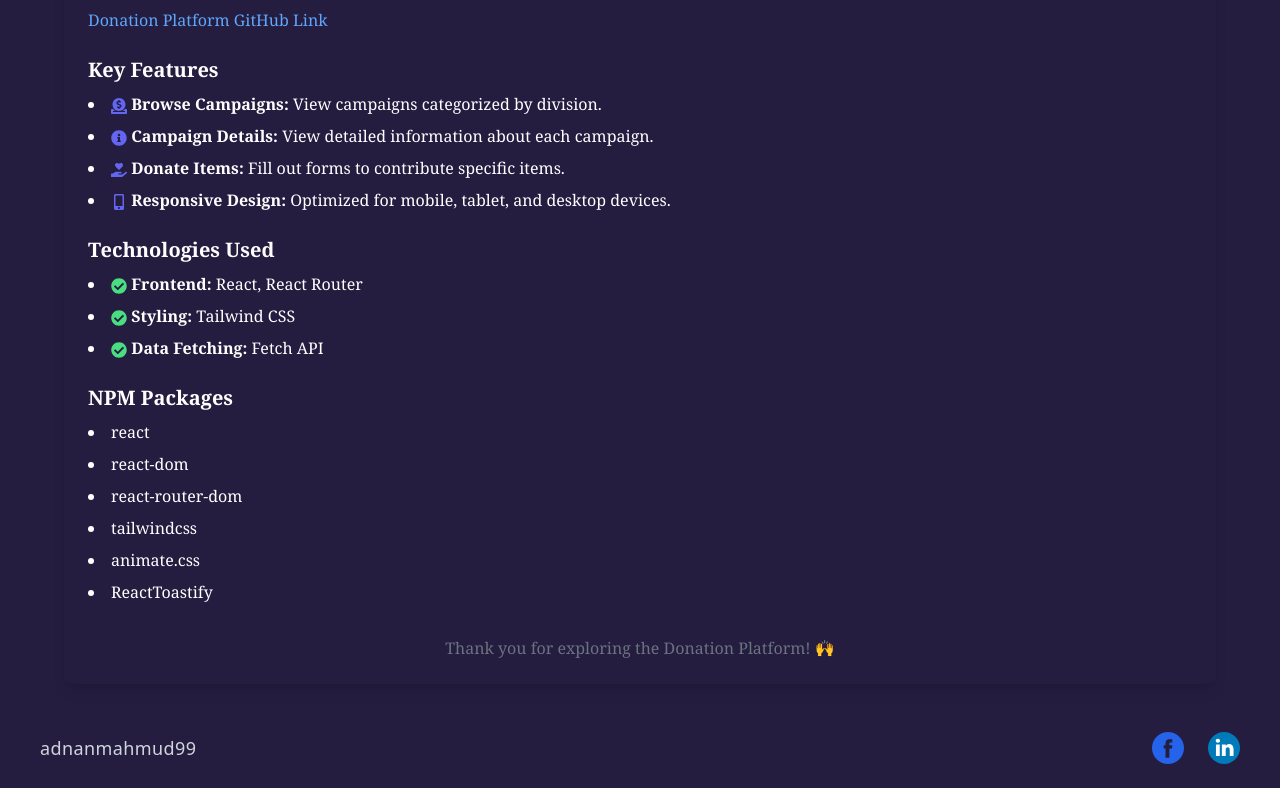
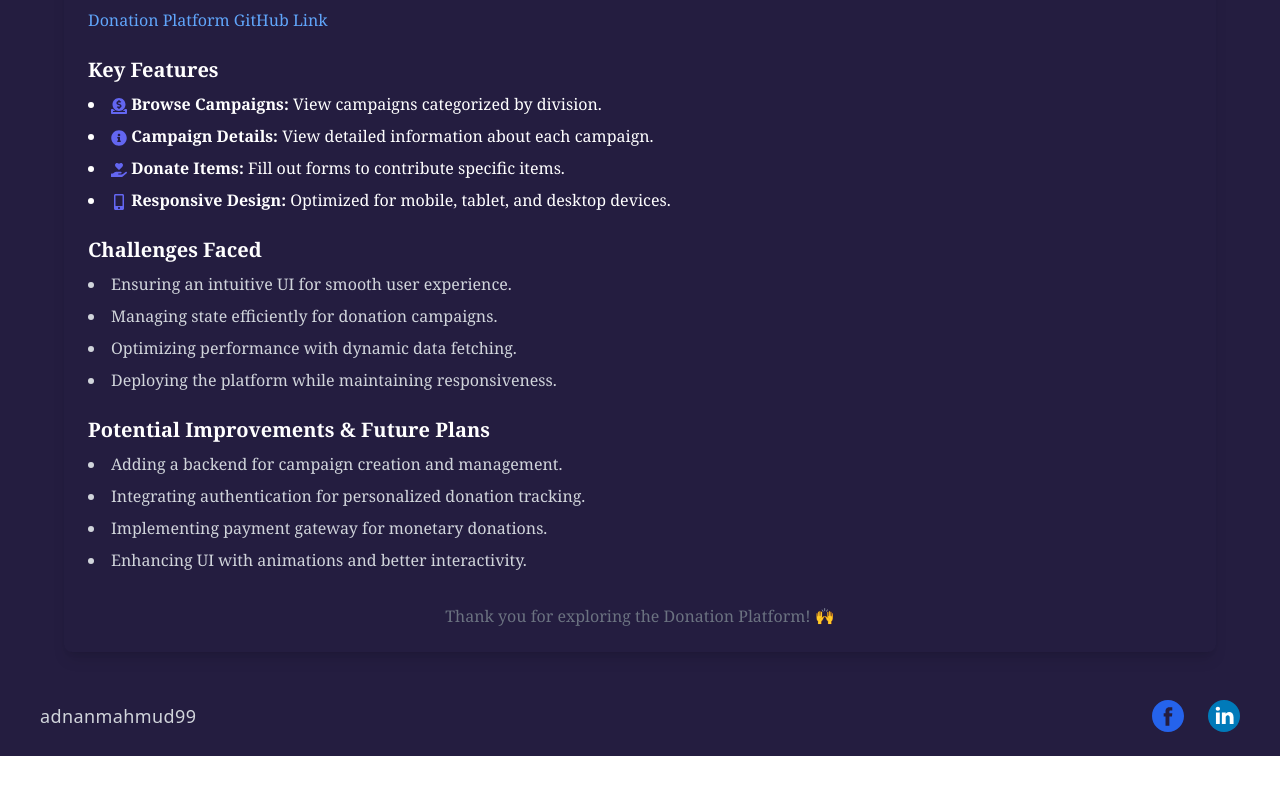
Before and after one commit to adnanmahmud0/adnanmahmud, a React (Vite) app: page /Donation-Platform in a window 1280 px wide. Shown: the part 778-1566 px from the top of the page. After the commit the page ends 1534 px from the top, so only its background shows below. Built offline with nearby package versions, Linux system fonts and the light colour scheme.

Commit message:
protfulio cv updated

```diff
--- a/src/Component/Section/Crowdcube.jsx
+++ b/src/Component/Section/Crowdcube.jsx
@@ -55,6 +55,24 @@ const Crowdcube = () => {
                     </ul>
                 </div>
 
+                <div className="mb-6">
+                    <h2 className="text-xl font-semibold mb-2 text-blue-300">🚧 Challenges Faced</h2>
+                    <ul className="list-disc list-inside space-y-2 text-gray-300">
+                        <li>Implementing secure authentication.</li>
+                        <li>Optimizing the campaign management system.</li>
+                        <li>Ensuring smooth performance for high-traffic use.</li>
+                    </ul>
+                </div>
+
+                <div className="mb-6">
+                    <h2 className="text-xl font-semibold mb-2 text-blue-300">🔮 Potential Improvements & Future Plans</h2>
+                    <ul className="list-disc list-inside space-y-2 text-gray-300">
+                        <li>Adding blockchain-based payment integration.</li>
+                        <li>Implementing AI-driven campaign suggestions.</li>
+                        <li>Expanding donation tracking with real-time analytics.</li>
+                    </ul>
+                </div>
+
                 <p className="text-center text-gray-400 mt-8">
                     Thank you for exploring Crowdcube! 🚀
                 </p>
--- a/src/Component/Section/DonationPlatform.jsx
+++ b/src/Component/Section/DonationPlatform.jsx
@@ -4,8 +4,8 @@ import screenshot from '../../assets/project2.png';
 
 const DonationPlatform = () => {
     return (
-        <div className="min-h-screen  text-white p-6">
-            <div className="max-w-6xl mx-auto  shadow-lg rounded-lg p-6">
+        <div className="min-h-screen text-white p-6">
+            <div className="max-w-6xl mx-auto shadow-lg rounded-lg p-6">
                 <h1 className="text-6xl font-bold text-center mb-6 text-white">Donation Platform</h1>
 
                 <p className="text-lg text-gray-300 text-center mb-4">
@@ -55,23 +55,22 @@ const DonationPlatform = () => {
                 </div>
 
                 <div className="mb-6">
-                    <h2 className="text-xl font-semibold mb-2">Technologies Used</h2>
-                    <ul className="list-disc list-inside space-y-2">
-                        <li><FaCheckCircle className="inline text-green-400" /> <strong>Frontend:</strong> React, React Router</li>
-                        <li><FaCheckCircle className="inline text-green-400" /> <strong>Styling:</strong> Tailwind CSS</li>
-                        <li><FaCheckCircle className="inline text-green-400" /> <strong>Data Fetching:</strong> Fetch API</li>
+                    <h2 className="text-xl font-semibold mb-2">Challenges Faced</h2>
+                    <ul className="list-disc list-inside space-y-2 text-gray-300">
+                        <li>Ensuring an intuitive UI for smooth user experience.</li>
+                        <li>Managing state efficiently for donation campaigns.</li>
+                        <li>Optimizing performance with dynamic data fetching.</li>
+                        <li>Deploying the platform while maintaining responsiveness.</li>
                     </ul>
                 </div>
 
                 <div className="mb-6">
-                    <h2 className="text-xl font-semibold mb-2">NPM Packages</h2>
-                    <ul className="list-disc list-inside space-y-2">
-                        <li>react</li>
-                        <li>react-dom</li>
-                        <li>react-router-dom</li>
-                        <li>tailwindcss</li>
-                        <li>animate.css</li>
-                        <li>ReactToastify</li>
+                    <h2 className="text-xl font-semibold mb-2">Potential Improvements & Future Plans</h2>
+                    <ul className="list-disc list-inside space-y-2 text-gray-300">
+                        <li>Adding a backend for campaign creation and management.</li>
+                        <li>Integrating authentication for personalized donation tracking.</li>
+                        <li>Implementing payment gateway for monetary donations.</li>
+                        <li>Enhancing UI with animations and better interactivity.</li>
                     </ul>
                 </div>
 
--- a/src/Component/Section/DoraGadget.jsx
+++ b/src/Component/Section/DoraGadget.jsx
@@ -4,8 +4,8 @@ import projectImage from '../../assets/project1.png';
 
 const DoraGadget = () => {
     return (
-        <div className="min-h-screen  text-white p-6">
-            <div className="max-w-6xl mx-auto  shadow-lg rounded-lg p-6">
+        <div className="min-h-screen text-white p-6">
+            <div className="max-w-6xl mx-auto shadow-lg rounded-lg p-6">
                 <h1 className="text-6xl font-bold text-center mb-6 text-white">Dora Gadget</h1>
 
                 <p className="text-lg text-gray-300 text-center mb-4">
@@ -67,6 +67,26 @@ const DoraGadget = () => {
                     </ul>
                 </div>
 
+                <div className="mb-6">
+                    <h2 className="text-xl font-semibold mb-2 text-white">Challenges Faced</h2>
+                    <ul className="list-disc list-inside space-y-2 text-gray-300">
+                        <li>Managing state efficiently while handling the cart and wishlist functionalities.</li>
+                        <li>Implementing sorting and filtering features without affecting performance.</li>
+                        <li>Ensuring a fully responsive design for all screen sizes.</li>
+                        <li>Deploying the project seamlessly while maintaining functionality.</li>
+                    </ul>
+                </div>
+
+                <div className="mb-6">
+                    <h2 className="text-xl font-semibold mb-2 text-white">Potential Improvements & Future Plans</h2>
+                    <ul className="list-disc list-inside space-y-2 text-gray-300">
+                        <li>Integrating a user authentication system for a personalized experience.</li>
+                        <li>Adding a backend with a database for dynamic product management.</li>
+                        <li>Implementing payment gateway integration for seamless transactions.</li>
+                        <li>Enhancing UI/UX with animations and additional interactivity.</li>
+                    </ul>
+                </div>
+
                 <p className="text-center text-gray-400 mt-8">
                     Thank you for exploring Dora Gadget! 🚀
                 </p>
```
Also changed, not shown: 1 other file (tests, documents, lock files or other folders).
